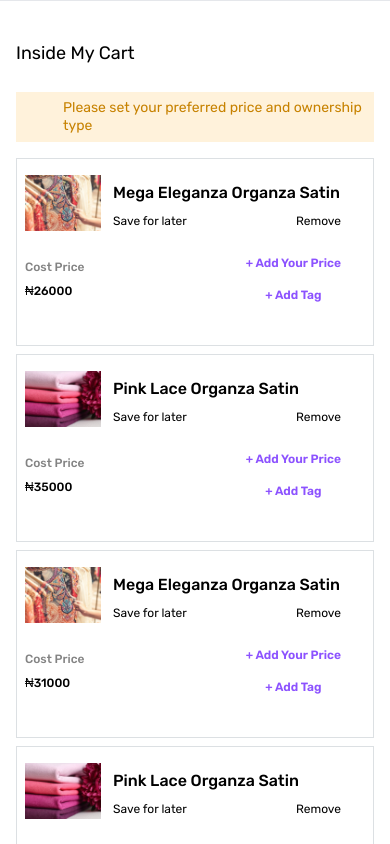
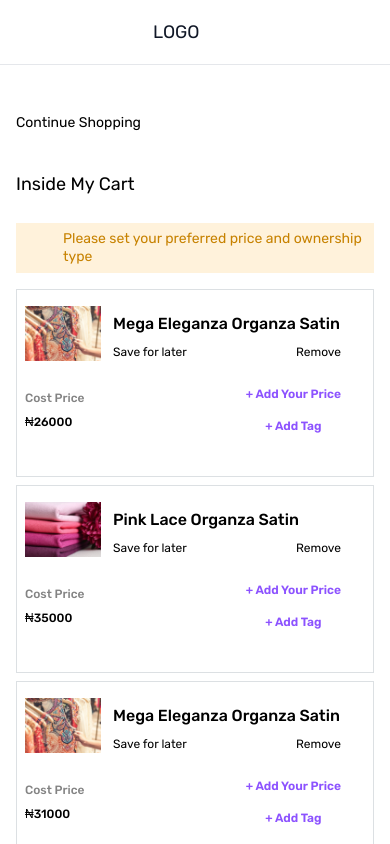
Before and after one commit to nkemjikaobi/asoebi, a Next.js app: page /cart in a window 390 px wide. Shown: the top 844 px of the page. Built offline with nearby package versions, Linux system fonts and the light colour scheme.

Commit message:
Mobile Nav

```diff
--- /dev/null
+++ b/src/components/atoms/Icons/stock/chevronLeft.tsx
@@ -0,0 +1,14 @@
+/* eslint-disable max-len */
+import React from "react";
+/**
+ *
+ * @param {Object} props Component props
+ * @return {React.Component} React component
+ */
+const SVG = (props: any): unknown => (
+  <svg fill="none" height="24" viewBox="0 0 24 24" width="24" xmlns="http://www.w3.org/2000/svg" {...props}>
+    <path d="M13.293 6.29297L7.586 12L13.293 17.707L14.707 16.293L10.414 12L14.707 7.70697L13.293 6.29297Z" fill="black" />
+  </svg>
+);
+
+export default SVG;
--- /dev/null
+++ b/src/components/atoms/Icons/stock/grid.tsx
@@ -0,0 +1,17 @@
+/* eslint-disable max-len */
+import React from "react";
+/**
+ *
+ * @param {Object} props Component props
+ * @return {React.Component} React component
+ */
+const SVG = (props: any): unknown => (
+  <svg fill="none" height="24" viewBox="0 0 24 24" width="24" xmlns="http://www.w3.org/2000/svg" {...props}>
+    <path
+      d="M1.5 3.75C1.5 3.15326 1.73705 2.58097 2.15901 2.15901C2.58097 1.73705 3.15326 1.5 3.75 1.5H8.25C8.84674 1.5 9.41903 1.73705 9.84099 2.15901C10.2629 2.58097 10.5 3.15326 10.5 3.75V8.25C10.5 8.84674 10.2629 9.41903 9.84099 9.84099C9.41903 10.2629 8.84674 10.5 8.25 10.5H3.75C3.15326 10.5 2.58097 10.2629 2.15901 9.84099C1.73705 9.41903 1.5 8.84674 1.5 8.25V3.75ZM13.5 3.75C13.5 3.15326 13.7371 2.58097 14.159 2.15901C14.581 1.73705 15.1533 1.5 15.75 1.5H20.25C20.8467 1.5 21.419 1.73705 21.841 2.15901C22.2629 2.58097 22.5 3.15326 22.5 3.75V8.25C22.5 8.84674 22.2629 9.41903 21.841 9.84099C21.419 10.2629 20.8467 10.5 20.25 10.5H15.75C15.1533 10.5 14.581 10.2629 14.159 9.84099C13.7371 9.41903 13.5 8.84674 13.5 8.25V3.75ZM1.5 15.75C1.5 15.1533 1.73705 14.581 2.15901 14.159C2.58097 13.7371 3.15326 13.5 3.75 13.5H8.25C8.84674 13.5 9.41903 13.7371 9.84099 14.159C10.2629 14.581 10.5 15.1533 10.5 15.75V20.25C10.5 20.8467 10.2629 21.419 9.84099 21.841C9.41903 22.2629 8.84674 22.5 8.25 22.5H3.75C3.15326 22.5 2.58097 22.2629 2.15901 21.841C1.73705 21.419 1.5 20.8467 1.5 20.25V15.75ZM13.5 15.75C13.5 15.1533 13.7371 14.581 14.159 14.159C14.581 13.7371 15.1533 13.5 15.75 13.5H20.25C20.8467 13.5 21.419 13.7371 21.841 14.159C22.2629 14.581 22.5 15.1533 22.5 15.75V20.25C22.5 20.8467 22.2629 21.419 21.841 21.841C21.419 22.2629 20.8467 22.5 20.25 22.5H15.75C15.1533 22.5 14.581 22.2629 14.159 21.841C13.7371 21.419 13.5 20.8467 13.5 20.25V15.75Z"
+      fill="black"
+    />
+  </svg>
+);
+
+export default SVG;
--- /dev/null
+++ b/src/components/atoms/Icons/stock/search2.tsx
@@ -0,0 +1,17 @@
+/* eslint-disable max-len */
+import React from "react";
+/**
+ *
+ * @param {Object} props Component props
+ * @return {React.Component} React component
+ */
+const SVG = (props: any): unknown => (
+  <svg fill="none" height="24" viewBox="0 0 24 24" width="24" xmlns="http://www.w3.org/2000/svg" {...props}>
+    <path
+      d="M10 18C11.775 17.9996 13.4988 17.4054 14.897 16.312L19.293 20.708L20.707 19.294L16.311 14.898C17.405 13.4997 17.9996 11.7754 18 10C18 5.589 14.411 2 10 2C5.589 2 2 5.589 2 10C2 14.411 5.589 18 10 18ZM10 4C13.309 4 16 6.691 16 10C16 13.309 13.309 16 10 16C6.691 16 4 13.309 4 10C4 6.691 6.691 4 10 4Z"
+      fill="black"
+    />
+  </svg>
+);
+
+export default SVG;
--- /dev/null
+++ b/src/components/atoms/Icons/stock/user2.tsx
@@ -0,0 +1,21 @@
+/* eslint-disable max-len */
+import React from "react";
+/**
+ *
+ * @param {Object} props Component props
+ * @return {React.Component} React component
+ */
+const SVG = (props: any): unknown => (
+  <svg fill="none" height="24" viewBox="0 0 24 24" width="24" xmlns="http://www.w3.org/2000/svg">
+    <path
+      d="M12 6C11.2583 6 10.5333 6.21993 9.91661 6.63199C9.29993 7.04404 8.81928 7.62971 8.53545 8.31494C8.25162 9.00016 8.17736 9.75416 8.32206 10.4816C8.46675 11.209 8.8239 11.8772 9.34835 12.4017C9.8728 12.9261 10.541 13.2833 11.2684 13.4279C11.9958 13.5726 12.7498 13.4984 13.4351 13.2145C14.1203 12.9307 14.706 12.4501 15.118 11.8334C15.5301 11.2167 15.75 10.4917 15.75 9.75C15.75 8.75544 15.3549 7.80161 14.6517 7.09835C13.9484 6.39509 12.9946 6 12 6Z"
+      fill="black"
+    />
+    <path
+      d="M12 1.5C9.9233 1.5 7.89323 2.11581 6.16652 3.26957C4.4398 4.42332 3.09399 6.0632 2.29927 7.98182C1.50455 9.90045 1.29661 12.0116 1.70176 14.0484C2.1069 16.0852 3.10693 17.9562 4.57538 19.4246C6.04383 20.8931 7.91476 21.8931 9.95156 22.2982C11.9884 22.7034 14.0996 22.4955 16.0182 21.7007C17.9368 20.906 19.5767 19.5602 20.7304 17.8335C21.8842 16.1068 22.5 14.0767 22.5 12C22.4968 9.2162 21.3896 6.54733 19.4211 4.57889C17.4527 2.61044 14.7838 1.50318 12 1.5ZM17.994 18.6945C17.9791 17.7107 17.5782 16.7722 16.8779 16.0812C16.1776 15.3901 15.2339 15.0019 14.25 15H9.75C8.76614 15.0019 7.82238 15.3901 7.12207 16.0812C6.42176 16.7722 6.02095 17.7107 6.006 18.6945C4.64593 17.4801 3.6868 15.8812 3.25563 14.1095C2.82446 12.3378 2.94158 10.477 3.59148 8.77339C4.24139 7.06978 5.39342 5.60375 6.89503 4.56942C8.39665 3.5351 10.177 2.98127 12.0004 2.98127C13.8237 2.98127 15.6041 3.5351 17.1057 4.56942C18.6073 5.60375 19.7594 7.06978 20.4093 8.77339C21.0592 10.477 21.1763 12.3378 20.7451 14.1095C20.314 15.8812 19.3548 17.4801 17.9948 18.6945H17.994Z"
+      fill="black"
+    />
+  </svg>
+);
+
+export default SVG;
--- a/src/components/layouts/BasePageLayout/BasePageLayout.tsx
+++ b/src/components/layouts/BasePageLayout/BasePageLayout.tsx
@@ -8,6 +8,8 @@ import { IBreadCrumb } from "@dto/IBreadCrumb";
 
 import DesktopFooter from "@layouts/Footer/DesktopFooter/DesktopFooter";
 import DesktopNavigation from "@layouts/NavBar/DesktopNavigation/DesktopNavigation";
+
+import MobileNavigation from "../NavBar/MobileNavigation/MobileNavigation";
 
 interface BasePageLayout {
   children: ReactNode;
@@ -34,6 +36,9 @@ const BasePageLayout = ({ children, showNavigation, showFooter, title, descripti
           <>
             <div className="hidden smallLaptop:block smallLaptop:sticky smallLaptop:w-full smallLaptop:top-0 smallLaptop:z-50">
               <DesktopNavigation />
+            </div>
+            <div className="block sticky w-full top-0 z-50 smallLaptop:hidden">
+              <MobileNavigation />
             </div>
           </>
         )}
--- a/src/components/layouts/NavBar/DesktopNavigation/DesktopNavigation.tsx
+++ b/src/components/layouts/NavBar/DesktopNavigation/DesktopNavigation.tsx
@@ -6,7 +6,7 @@ import Icon from "@components/atoms/Icons";
 const DesktopNavigation = () => {
   const router = useRouter();
   return (
-    <div className=" shadow-lg h-[4.375rem] bg-white">
+    <div className="shadow-lg h-[4.375rem] bg-white">
       <div className="max-w-[90rem] mx-auto flex items-center justify-between pl-[2.281rem] pr-[4.563rem] h-full">
         <div className="flex items-center ">
           <h4 className="text-asoebiBlack-900 text-18 mr-[2.344rem] cursor-pointer" onClick={() => router.push("/")}>
--- /dev/null
+++ b/src/components/layouts/NavBar/MobileNavigation/MobileNavigation.tsx
@@ -0,0 +1,27 @@
+import { useRouter } from "next/router";
+import React from "react";
+
+import Icon from "@components/atoms/Icons";
+
+const MobileNavigation = () => {
+  const router = useRouter();
+  return (
+    <div className="flex justify-between items-center p-4 bg-white">
+      <div className="flex items-center">
+        <Icon className="mr-[1.219rem]" name="grid" />
+        <Icon name="search2" />
+      </div>
+      <div className="flex items-center">
+        <h4 className="text-asoebiBlack-900 text-18 mr-[2.344rem] cursor-pointer" onClick={() => router.push("/")}>
+          LOGO
+        </h4>
+      </div>
+      <div className="flex items-center">
+        <Icon className="mr-[1.266rem]" name="shoppingBag" onClick={() => router.push("/cart")} />
+        <Icon name="user2" />
+      </div>
+    </div>
+  );
+};
+
+export default MobileNavigation;
--- a/src/modules/cartPages/cartPage/index.tsx
+++ b/src/modules/cartPages/cartPage/index.tsx
@@ -1,15 +1,24 @@
+import { useRouter } from "next/router";
 import React, { FC } from "react";
 
 import Icon from "@components/atoms/Icons";
 import CartItems from "@components/organisms/CartPage/CartItems/CartItems";
 import MobileCartItems from "@components/organisms/CartPage/MobileCartItems/MobileCartItems";
 
-export const CartPage: FC = () => (
-  <div className="mb-[665px]">
-    <h3 className="text-18 smallLaptop:text-24 mt-[36px] mb-[23px]">Inside My Cart</h3>
-    <div className="flex items-center py-2 smallLaptop:py-[11.5px] pl-[34px] bg-asoebiYellow-100 h-[50px] smallLaptop:h-[40px] mb-[16px] mt-[23px] w-full">
+export const CartPage: FC = () => {
+  const router = useRouter();
+  return (
+    <div className="mb-[41.563rem]">
+      <div className="flex items-center mb-[1.719rem] mt-[3.049rem] smallLaptop:hidden">
+        <Icon className="cursor-pointer mr-[1.081rem]" name="chevronLeft" />
+        <span className="text-14" onClick={() => router.back()}>
+          Continue Shopping
+        </span>
+      </div>
+      <h3 className="text-18 smallLaptop:text-24 mt-[2.25rem] mb-[1.438rem]">Inside My Cart</h3>
+      <div className="flex items-center py-2 smallLaptop:py-[0.719rem] pl-[2.125rem] bg-asoebiYellow-100 h-[3.125rem] smallLaptop:h-[2.5rem] mb-4 mt-[1.438rem] w-full">
         <Icon name="warn" />
-      <span className="ml-[13px] text-14 text-asoebiYellow-400">Please set your preferred price and ownership type</span>
+        <span className="ml-[0.813rem] text-14 text-asoebiYellow-400">Please set your preferred price and ownership type</span>
       </div>
       <div className="hidden smallLaptop:block">
         <CartItems cartItemsData={cartItemsData} />
@@ -19,6 +28,7 @@ export const CartPage: FC = () => (
       </div>
     </div>
   );
+};
 
 const cartItemsData = [
   {
```
Lines whose indentation alone changed are shown as unchanged.
